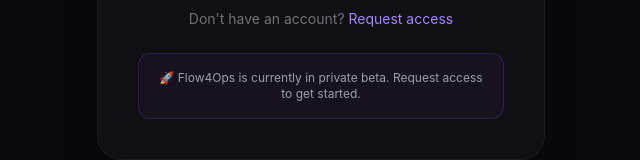
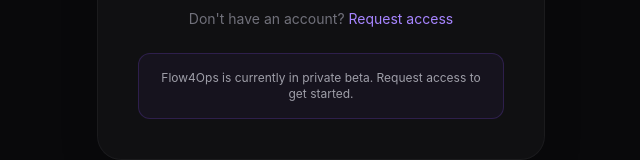
Before and after one commit to Sinenhlanhla-1604/Flow4Ops2025, a Next.js app in the folder flow4ops-hr-dependencies/: page /login in a window 1280 px wide. Shown: the part 588-748 px from the top of the page, without its empty margins (319-959 px from the left). Built offline with nearby package versions, Linux system fonts and the light colour scheme; no server answers.

Commit message:
latest changes

```diff
--- a/flow4ops-hr-dependencies/app/login/page.tsx
+++ b/flow4ops-hr-dependencies/app/login/page.tsx
@@ -125,7 +125,7 @@
           {/* Beta Notice */}
           <div className="mt-6 p-4 bg-violet-500/5 border border-violet-500/20 rounded-xl">
             <p className="text-xs text-center text-zinc-400">
-              🚀 Flow4Ops is currently in private beta. Request access to get started.
+               Flow4Ops is currently in private beta. Request access to get started.
             </p>
           </div>
         </div>
```
Also changed, not shown: flow4ops-hr-dependencies/package.json (+7 -7 lines), 1 other file (tests, documents, lock files or other folders).
